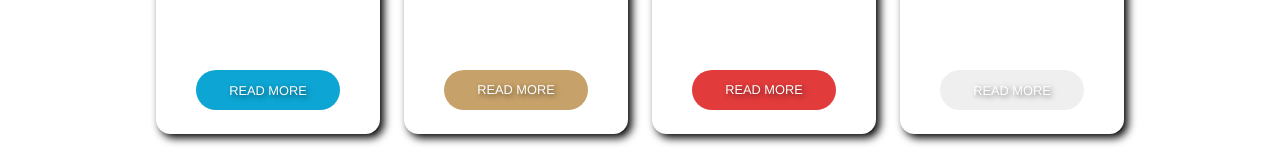
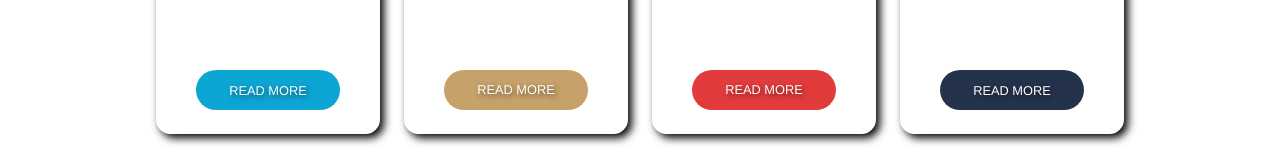
Before and after one commit to Iydeejames/demo, a plain HTML site: page index.html in a window 1280 px wide. Shown: the part 2757-2917 px from the top of the page. Drawn offline with nearby package versions, Linux system fonts and the light colour scheme.

Commit message:
Update style.css

```diff
--- a/style.css
+++ b/style.css
@@ -692,7 +692,7 @@ body, html {
 .btn-free     { background-color: #0da5d3; }
 .btn-basic    { background-color: var(--accent-1); }
 .btn-standard { background-color: var(--accent-3); }
-.btn-premium  { background-color: 25324B; }
+.btn-premium  { background-color: #25324B; }
 
 .btn-free:hover,
 .btn-basic:hover,
```
